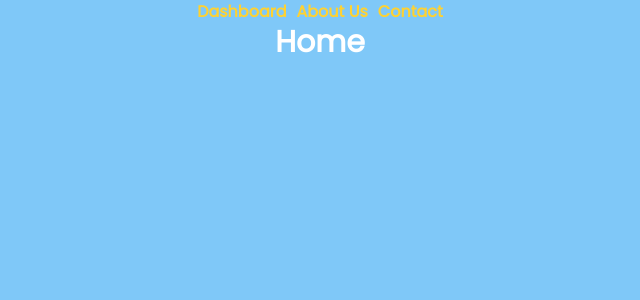
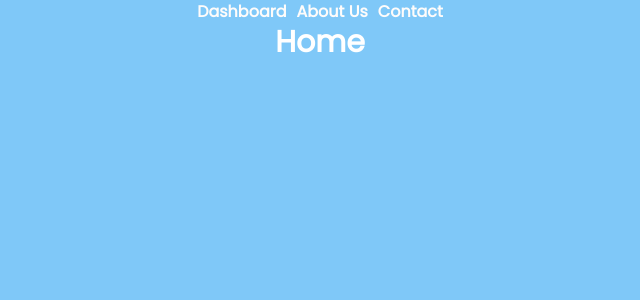
Before and after one commit to naunauwf/ai-quiz-generator, a Next.js app in the folder client/: page / in a window 1280 px wide. Shown: the top 300 px of the page, without its empty margins (320-960 px from the left). Built offline with nearby package versions, Linux system fonts and the light colour scheme.

Commit message:
style: change color text from amber to white

```diff
--- a/client/app/page.tsx
+++ b/client/app/page.tsx
@@ -4,7 +4,7 @@ export default async function Home() {
   return (
     <main>
       <nav>
-        <ul className="flex justify-center items-center gap-2.5 text-amber-300 font-bold">
+        <ul className="flex justify-center items-center gap-2.5 text-brand-white font-bold">
           <li>
             <Link href={"/dashboard"}>Dashboard</Link>
           </li>
```
